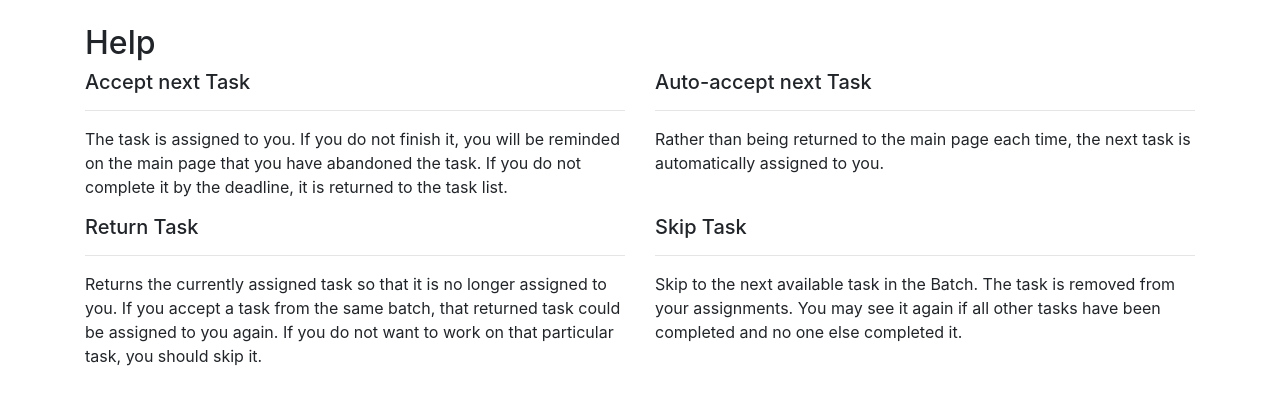
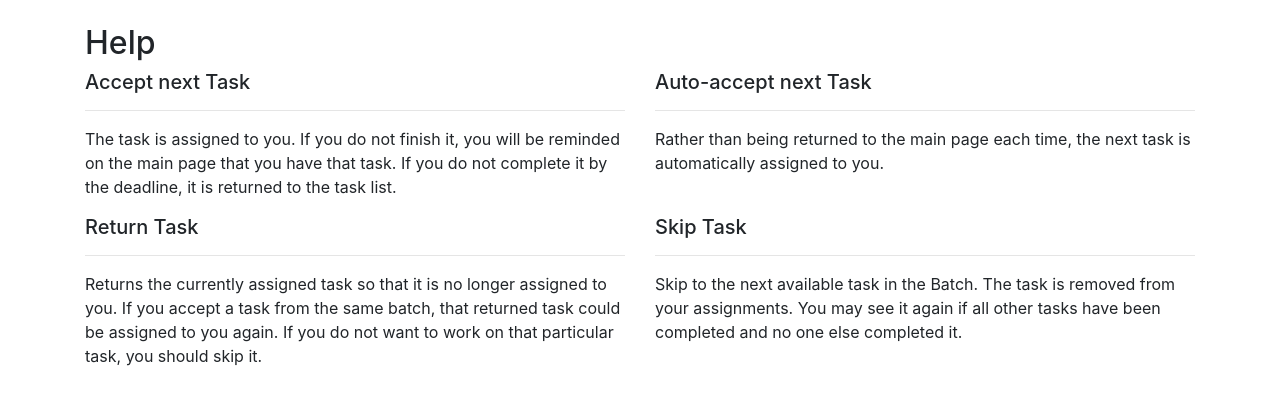
Before and after one commit to hltcoe/turkle, a Django app: page /help/ in a window 1280 px wide. Shown: the part 56-461 px from the top of the page. Run offline with Django 3.2, Linux system fonts and the light colour scheme; some libraries are stand-ins or nearby versions.

Commit message:
updated the language around open and abandoned assignments to not confuse users

```diff
--- a/turkle/admin.py
+++ b/turkle/admin.py
@@ -1236,7 +1236,7 @@ class TaskAssignmentAdmin(admin.ModelAdmin):
 
     @staticmethod
     def expire_abandoned_assignments(request):
-        (total_deleted, _) = TaskAssignment.expire_all_abandoned()
+        (total_deleted, _) = TaskAssignment.expire_all_abandoned_assignments()
         messages.info(request, 'All {} abandoned Tasks have been expired'.format(total_deleted))
         return redirect(reverse('admin:turkle_taskassignment_changelist'))
 
--- a/turkle/management/commands/expire_assignments.py
+++ b/turkle/management/commands/expire_assignments.py
@@ -11,7 +11,7 @@ class Command(BaseCommand):
 
     def handle(self, *args, **options):
         t0 = datetime.now()
-        (total_deleted, _) = TaskAssignment.expire_all_abandoned()
+        (total_deleted, _) = TaskAssignment.expire_all_abandoned_assignments()
         t = datetime.now()
         dt = (t - t0).total_seconds()
         logging.basicConfig(format="%(asctime)-15s %(message)s", level=logging.INFO)
--- a/turkle/models.py
+++ b/turkle/models.py
@@ -165,7 +165,8 @@ class TaskAssignment(models.Model):
     updated_at = models.DateTimeField(auto_now=True, db_index=True)
 
     @classmethod
-    def expire_all_abandoned(cls):
+    def expire_all_abandoned_assignments(cls):
+        # incomplete assignments past the deadline
         result = cls.objects.\
             filter(completed=False).\
             filter(expires_at__lt=timezone.now()).\
--- a/turkle/templates/turkle/help.html
+++ b/turkle/templates/turkle/help.html
@@ -11,7 +11,7 @@
       <hr>
       <p>
         The task is assigned to you.
-        If you do not finish it, you will be reminded on the main page that you have abandoned the task.
+        If you do not finish it, you will be reminded on the main page that you have that task.
         If you do not complete it by the deadline, it is returned to the task list.
       </p>
     </div>
--- a/turkle/templates/turkle/index.html
+++ b/turkle/templates/turkle/index.html
@@ -29,7 +29,7 @@
 
 {% block body %}
 
-  {% if abandoned_assignments %}
+  {% if open_assignments %}
     <div class="container-fluid mt-2">
       <div class="card">
         <div class="card-body">
@@ -44,7 +44,7 @@
               </tr>
             </thead>
             <tbody>
-              {% for aa in abandoned_assignments %}
+              {% for aa in open_assignments %}
                 <tr>
                   <td>{{ aa.task.batch.project.name }}</td>
                   <td>{{ aa.task.batch.name }}</td>
--- a/turkle/views.py
+++ b/turkle/views.py
@@ -47,13 +47,13 @@ def index(request):
     - Anyone can access the page, but the page only shows the user
       information they have access to.
     """
-    abandoned_assignments = []
+    open_assignments = []
     if request.user.is_authenticated:
         for ha in TaskAssignment.objects.filter(assigned_to=request.user)\
                                         .filter(completed=False)\
                                         .filter(task__batch__active=True)\
                                         .filter(task__batch__project__active=True):
-            abandoned_assignments.append({
+            open_assignments.append({
                 'task': ha.task,
                 'task_assignment_id': ha.id
             })
@@ -79,7 +79,7 @@ def index(request):
                                                 kwargs={'batch_id': batch['id']})
             })
     return render(request, 'turkle/index.html', {
-        'abandoned_assignments': abandoned_assignments,
+        'open_assignments': open_assignments,
         'batch_rows': batch_rows
     })
 
```
Also changed, not shown: turkle/tests/test_admin_views.py (+1 -1 lines), turkle/tests/test_models.py (+3 -3 lines), turkle/tests/test_views.py (+11 -11 lines).
